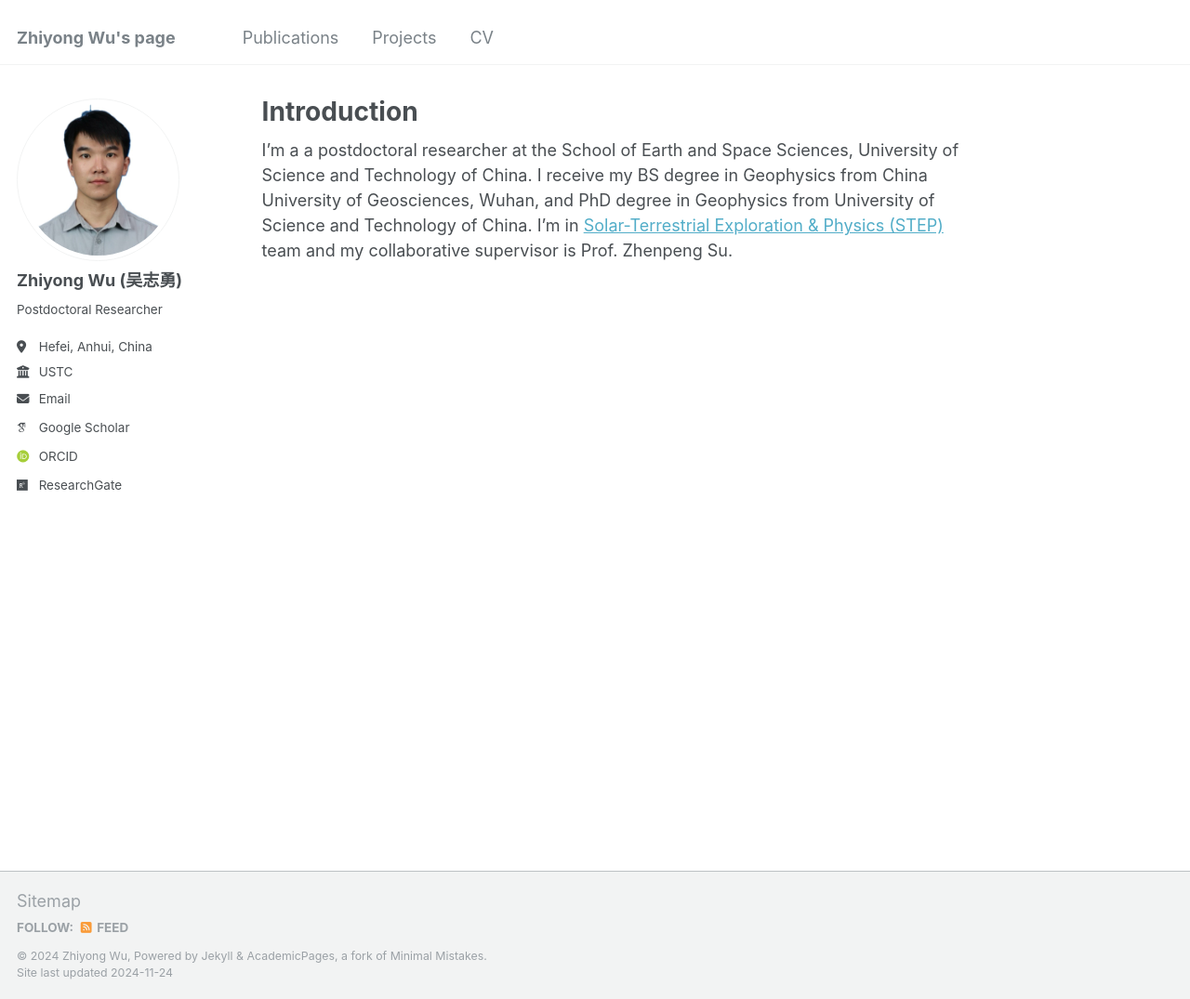
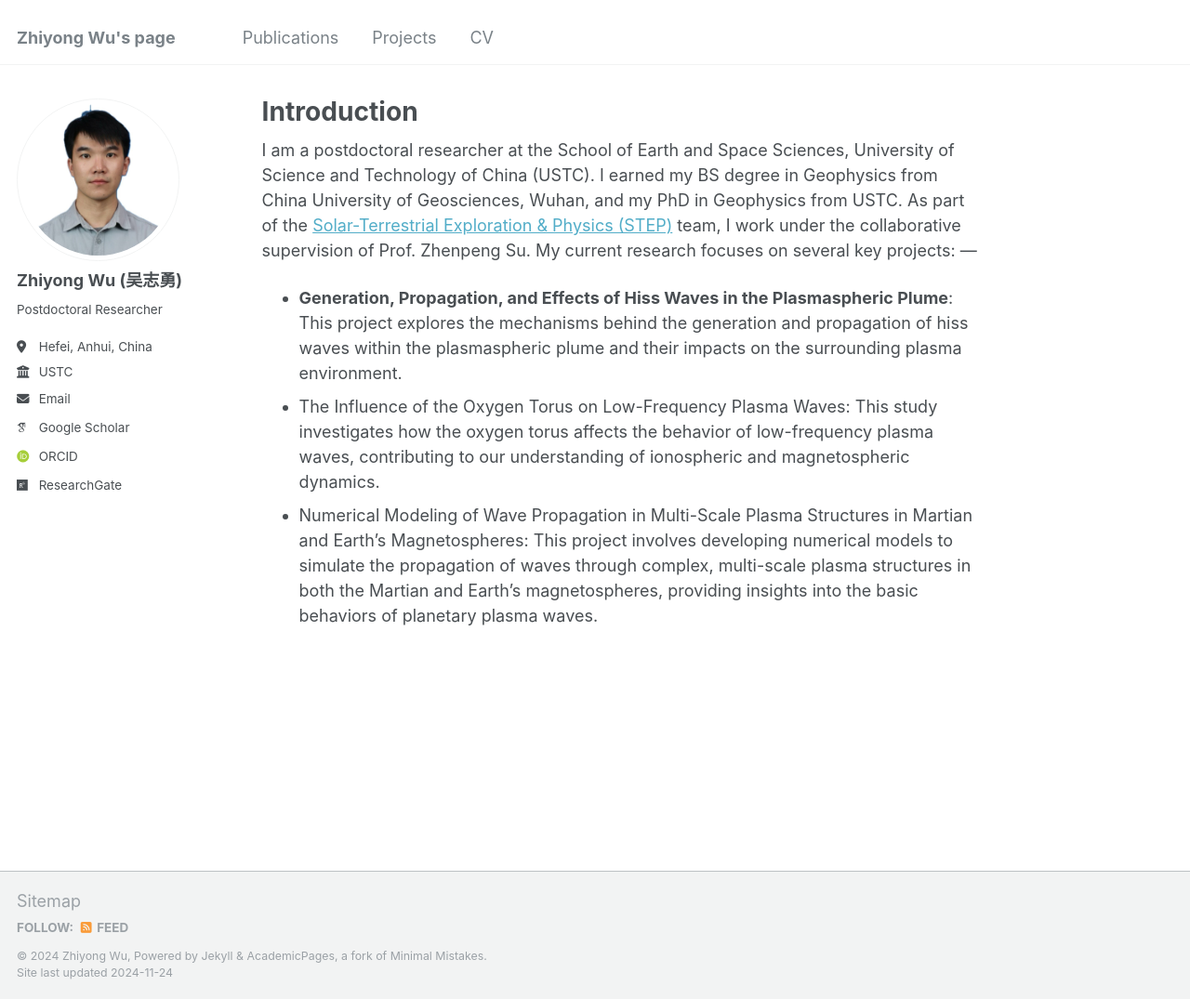
Before and after one commit to Z-Y-Wu/ZW-, a Jekyll site: the page built from _pages/about.md, in a window 1280 px wide and 1075 px high. Shown: the whole window at 93% size. Built offline with Jekyll 4.4.1, drawn with Linux system fonts in a browser that asks for light colours; some web fonts are replaced.

Commit message:
Update about.md

```diff
--- a/_pages/about.md
+++ b/_pages/about.md
@@ -7,8 +7,12 @@ redirect_from:
   - /about.html
 ---
 
-I'm a a postdoctoral researcher at the School of Earth and Space Sciences, University of Science and Technology of China. I receive my BS degree in Geophysics from China University of Geosciences, Wuhan, and PhD degree in Geophysics from University of Science and Technology of China.
-I'm in <a href="https://step.ustc.edu.cn/">Solar-Terrestrial Exploration & Physics (STEP)</a> team and my collaborative supervisor is Prof. Zhenpeng Su.
+I am a postdoctoral researcher at the School of Earth and Space Sciences, University of Science and Technology of China (USTC). I earned my BS degree in Geophysics from China University of Geosciences, Wuhan, and my PhD in Geophysics from USTC.
+As part of the <a href="https://step.ustc.edu.cn/">Solar-Terrestrial Exploration & Physics (STEP)</a> team, I work under the collaborative supervision of Prof. Zhenpeng Su. My current research focuses on several key projects:
+---
+* <b>Generation, Propagation, and Effects of Hiss Waves in the Plasmaspheric Plume</b>: This project explores the mechanisms behind the generation and propagation of hiss waves within the plasmaspheric plume and their impacts on the surrounding plasma environment.
+* The Influence of the Oxygen Torus on Low-Frequency Plasma Waves: This study investigates how the oxygen torus affects the behavior of low-frequency plasma waves, contributing to our understanding of ionospheric and magnetospheric dynamics.
+* Numerical Modeling of Wave Propagation in Multi-Scale Plasma Structures in Martian and Earth's Magnetospheres: This project involves developing numerical models to simulate the propagation of waves through complex, multi-scale plasma structures in both the Martian and Earth's magnetospheres, providing insights into the basic behaviors of planetary plasma waves.
 
 <!--This is the front page of a website that is powered by the [Academic Pages template](https://github.com/academicpages/academicpages.github.io) and hosted on GitHub pages. [GitHub pages](https://pages.github.com) is a free service in which websites are built and hosted from code and data stored in a GitHub repository, automatically updating when a new commit is made to the repository. This template was forked from the [Minimal Mistakes Jekyll Theme](https://mmistakes.github.io/minimal-mistakes/) created by Michael Rose, and then extended to support the kinds of content that academics have: publications, talks, teaching, a portfolio, blog posts, and a dynamically-generated CV. You can fork [this template](https://github.com/academicpages/academicpages.github.io) right now, modify the configuration and markdown files, add your own PDFs and other content, and have your own site for free, with no ads!
 
```
